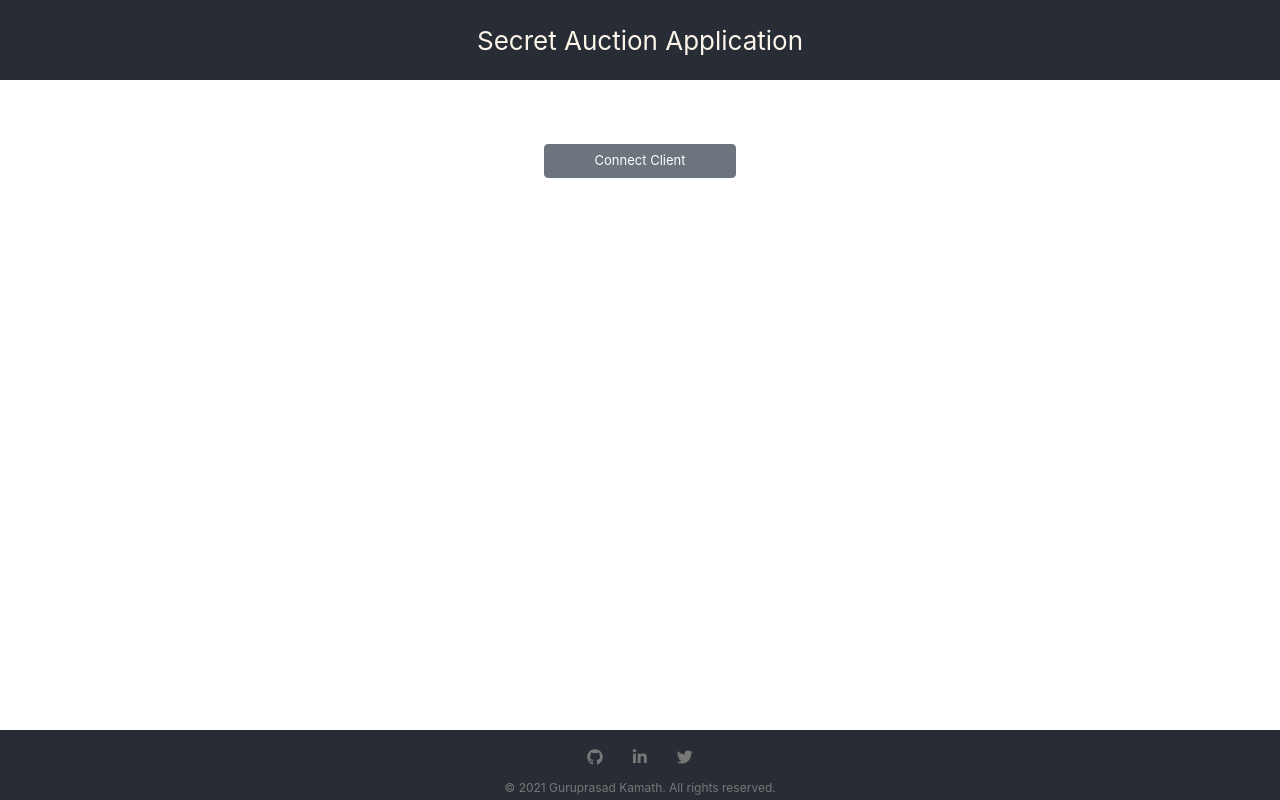
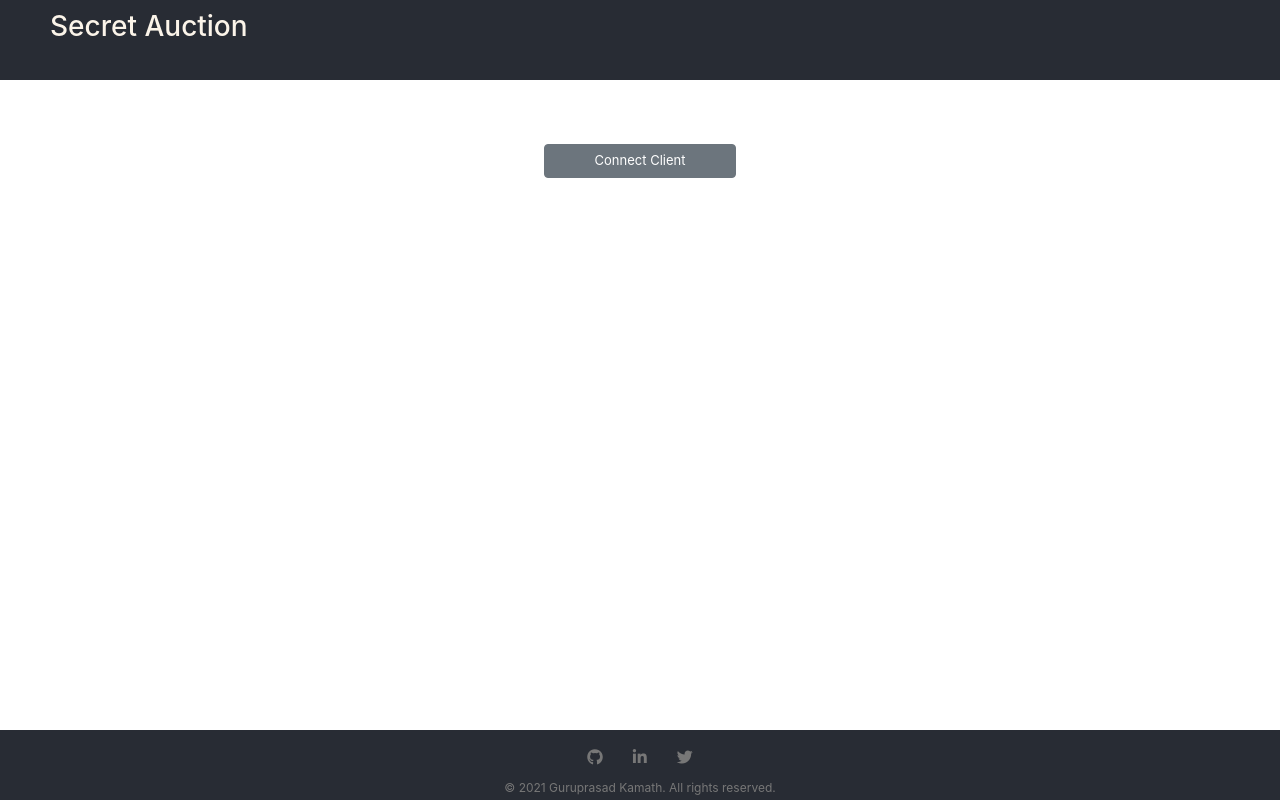
Before and after one commit to gurukamath/blockchain-developer-bootcamp-final-project, a React (Create React App) app in the folder client/: page / in a window 1280 px wide. Built offline with nearby package versions, Linux system fonts and the light colour scheme.

Commit message:
Update Auction Creation and Selection

```diff
--- a/client/src/components/App.js
+++ b/client/src/components/App.js
@@ -3,6 +3,7 @@ import TileContainer from "./TileContainer.js";
 import AuctionSelector from "./AuctionSelector.js";
 import AuctionCreator from "./AuctionCreator.js";
 import Footer from "./Footer.js";
+import Header from "./Header.js";
 import "../css/App.css";
 import { clientInit, defineNewContractInstance } from "./Client.js";
 import { findRole } from "./utils.js";
@@ -21,7 +22,12 @@ function App() {
   const [web3Provider, setWeb3Provider] = useState("");
   const [accounts, setAccounts] = useState([]);
   const [deployedAuctionAddresses, setDeployedAuctionAddresses] = useState([]);
-  const [contract, setContract] = useState("");
+  const [contract, setContract] = useState({
+    name: "",
+    desc: "",
+    address: "",
+    contractDetails: "",
+  });
   const [role, setRole] = useState("");
   const [stage, setStage] = useState(0);
 
@@ -46,14 +52,16 @@ function App() {
 
   useEffect(() => {
     async function fetchData() {
-      if (contract) {
-        currRole = await findRole(contract, accounts[0]).catch((e) =>
-          console.log(e)
+      if (contract.contractDetails) {
+        currRole = await findRole(contract.contractDetails, accounts[0]).catch(
+          (e) => console.log(e)
         );
 
         setRole(currRole);
 
-        currStage = await contract.methods["auctionStage()"]().call();
+        currStage = await contract.contractDetails.methods[
+          "auctionStage()"
+        ]().call();
 
         setStage(currStage);
       }
@@ -71,53 +79,59 @@ function App() {
       fromBlock: 0,
       toBlock: "latest",
     });
-    console.log(deployedAuctionList);
+
     const addressList = deployedAuctionList.map((v) => {
-      console.log(v["returnValues"]);
       return v["returnValues"];
-      // return v["returnValues"]["newAddress"];
     });
-    console.log(addressList);
+
     setDeployedAuctionAddresses(addressList);
   }
 
   async function createNewAuction(name, desc) {
     factory = await defineNewContractInstance(web3Provider, factoryJSON);
-    console.log(factory.methods["createAuction(string,string)"]);
 
     const receipt = await factory.methods["createAuction(string,string)"](
       name.toString(),
       desc.toString()
-    ).send({ from: accounts[0] });
-    // .catch((e) => {
-    //   console.log(e);
-    // });
-    console.log(receipt);
-    const newContractAddress =
-      receipt["events"]["ContractCreated"]["returnValues"]["newAddress"];
+    )
+      .send({ from: accounts[0] })
+      .catch((e) => {
+        console.log(e);
+      });
+
+    const newContractDetails =
+      receipt["events"]["ContractCreated"]["returnValues"];
     const newContract = new web3Provider.eth.Contract(
       contractJSON.abi,
-      newContractAddress
+      newContractDetails["newAddress"]
     );
 
-    console.log(newContract);
-
-    setContract(newContract);
+    setContract({
+      name: newContractDetails._name.toString(),
+      desc: newContractDetails._desc.toString(),
+      address: newContractDetails.newAddress,
+      contractDetails: newContract,
+    });
   }
 
-  async function selectAuction(auctionAddress) {
+  async function selectAuction(auction) {
     const newContract = new web3Provider.eth.Contract(
       contractJSON.abi,
-      auctionAddress
+      auction.newAddress
     );
 
-    setContract(newContract);
+    setContract({
+      name: auction._name,
+      desc: auction._desc,
+      address: auction.newAddress,
+      contractDetails: newContract,
+    });
   }
 
   return (
     <div className="App">
-      <header className="App-header">Secret Auction Application</header>
-      {!web3Provider && !contract && (
+      <Header account={accounts[0]} />
+      {!web3Provider && !contract.contractDetails && (
         <button
           onClick={() => {
             providerConnect();
@@ -127,7 +141,7 @@ function App() {
           Connect Client
         </button>
       )}
-      {web3Provider && !contract && (
+      {web3Provider && !contract.contractDetails && (
         <div>
           <AuctionCreator createNewAuction={createNewAuction} />
           {deployedAuctionAddresses.length !== 0 && (
@@ -138,11 +152,11 @@ function App() {
           )}
         </div>
       )}
-      {contract && role === "AuctionOwner" && stage === "0" && (
+      {contract.contractDetails && role === "AuctionOwner" && stage === "0" && (
         <div className="tileContainer">
           <TileContainer
             web3={web3Provider}
-            contract={contract}
+            contract={contract.contractDetails}
             accounts={accounts}
             // handleClick={handleClick}
             role={role}
@@ -150,11 +164,11 @@ function App() {
           />
         </div>
       )}
-      {contract && role === "AuctionOwner" && stage === "1" && (
+      {contract.contractDetails && role === "AuctionOwner" && stage === "1" && (
         <div className="tileContainer">
           <TileContainer
             web3={web3Provider}
-            contract={contract}
+            contract={contract.contractDetails}
             accounts={accounts}
             // handleClick={handleClick}
             role={role}
@@ -162,11 +176,11 @@ function App() {
           />
         </div>
       )}
-      {contract && role === "AuctionOwner" && stage === "2" && (
+      {contract.contractDetails && role === "AuctionOwner" && stage === "2" && (
         <div className="tileContainer">
           <TileContainer
             web3={web3Provider}
-            contract={contract}
+            contract={contract.contractDetails}
             accounts={accounts}
             // handleClick={handleClick}
             role={role}
@@ -175,11 +189,13 @@ function App() {
         </div>
       )}
 
-      {contract && role === "AuctionParticipant" && stage === "1" && (
+      {contract.contractDetails &&
+        role === "AuctionParticipant" &&
+        stage === "1" && (
           <div className="tileContainer">
             <TileContainer
               web3={web3Provider}
-            contract={contract}
+              contract={contract.contractDetails}
               accounts={accounts}
               // handleClick={handleClick}
               role={role}
@@ -187,11 +203,13 @@ function App() {
             />
           </div>
         )}
-      {contract && role === "AuctionParticipant" && stage === "2" && (
+      {contract.contractDetails &&
+        role === "AuctionParticipant" &&
+        stage === "2" && (
           <div className="tileContainer">
             <TileContainer
               web3={web3Provider}
-            contract={contract}
+              contract={contract.contractDetails}
               accounts={accounts}
               // handleClick={handleClick}
               role={role}
--- a/client/src/components/AuctionCreator.js
+++ b/client/src/components/AuctionCreator.js
@@ -4,11 +4,16 @@ function AuctionCreator(props) {
   const [name, setName] = useState("");
   const [desc, setDesc] = useState("");
 
+  const [nameError, setNameError] = useState("");
+  const [descError, setDescError] = useState("");
+
   function handleNameChange(e) {
+    setNameError("");
     setName(e.target.value);
   }
 
   function handleDescChange(e) {
+    setDescError("");
     setDesc(e.target.value);
   }
 
@@ -21,6 +26,7 @@ function AuctionCreator(props) {
         <label htmlFor="auctionName" className="form-label">
           Auction Name
         </label>
+        {nameError !== "" && <p style={{ color: "red" }}>{nameError}</p>}
         <input
           type="text"
           className="form-control"
@@ -32,6 +38,7 @@ function AuctionCreator(props) {
         <label htmlFor="auctionDescription" className="form-label">
           Auction Description
         </label>
+        {descError !== "" && <p style={{ color: "red" }}>{descError}</p>}
         <input
           type="text"
           className="form-control"
@@ -42,7 +49,17 @@ function AuctionCreator(props) {
       <button
         type="button"
         className="btn btn-primary"
-        onClick={() => props.createNewAuction(name, desc)}
+        onClick={() => {
+          if (name === "") {
+            setNameError("The name field is required");
+          }
+          if (desc === "") {
+            setDescError("The description field is required");
+          }
+          if (name !== "" && desc !== "") {
+            props.createNewAuction(name, desc);
+          }
+        }}
       >
         Create Auction
       </button>
--- a/client/src/components/AuctionSelector.js
+++ b/client/src/components/AuctionSelector.js
@@ -1,37 +1,27 @@
-import React, { useState } from "react";
+import React from "react";
 
 function AuctionSelector(props) {
-  const [selectedAuction, setSelectedAuction] = useState("");
-
-  async function handleChange(e) {
-    // console.log(e.target.value);
-    setSelectedAuction(e.target.value);
-  }
   return (
     <div>
-      <label htmlFor="auction-select">Choose an existing auction:</label>
-
-      <select
-        name="auctions"
-        id="auction-select"
-        onChange={(e) => handleChange(e)}
-      >
-        <option value="">--Please choose an auction--</option>
       {props.deployedAuctionAddresses.map((v, i) => {
         return (
-            <option key={i} value={v.newAddress}>
-              {v._name}
-            </option>
-          );
-        })}
-      </select>
+          <div className="card" key={i}>
+            <div className="card-body">
+              <h5 className="card-title">{v._name}</h5>
+              <p className="card-text">{v._desc}</p>
               <button
                 type="button"
                 className="btn btn-primary"
-        onClick={() => props.selectAuction(selectedAuction)}
+                onClick={() =>
+                  props.selectAuction(props.deployedAuctionAddresses[i])
+                }
               >
                 Select Auction
               </button>
+            </div>
+          </div>
+        );
+      })}
     </div>
   );
 }
--- /dev/null
+++ b/client/src/components/Header.js
@@ -0,0 +1,25 @@
+import React from "react";
+
+function Header(props) {
+  let showAddress;
+
+  if (props.account) {
+    showAddress =
+      "Address: " +
+      props.account.slice(0, 6) +
+      "...." +
+      props.account.slice(-4);
+  } else {
+    showAddress = "";
+  }
+  return (
+    <div>
+      <header className="App-header">
+        <h3>Secret Auction</h3>
+        <h5>{showAddress}</h5>
+      </header>
+    </div>
+  );
+}
+
+export default Header;
--- a/client/src/css/App.css
+++ b/client/src/css/App.css
@@ -16,13 +16,30 @@
 .App-header {
   background-color: #282c34;
   min-height: 10vh;
-  display: flex;
-  flex-direction: column;
-  align-items: center;
+  clear: both;
+  /* display: flex;
+  flex-direction: column; */
+  /* align-items: center; */
+  /* text-align: left; */
+  /* padding-left: 30px; */
   justify-content: center;
-  font-size: calc(10px + 2vmin);
   color: #FBF4E9;
-  ;
+}
+
+.App-header h3{
+  display: inline;
+  float: left;
+  text-align: left;
+  padding-left: 50px;
+  padding-top: 10px;
+}
+
+.App-header h5 {
+  display: inline;
+  float: right;
+  text-align: right;
+  padding-right: 50px;
+  padding-top: 17px;
 }
 
 .card {
```
Lines whose indentation alone changed are shown as unchanged.
